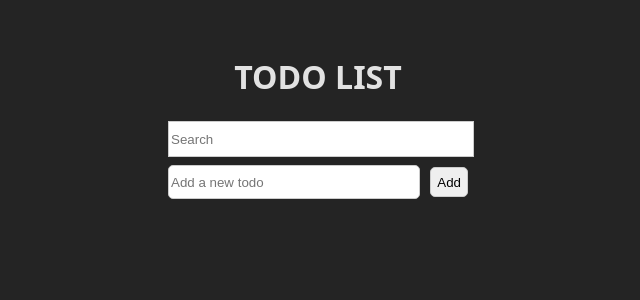
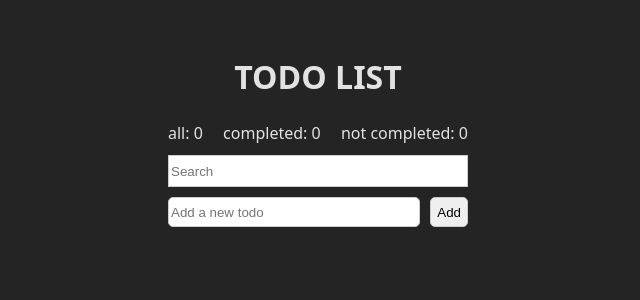
Before and after one commit to srshin2020/todo, a React (Vite) app: page / in a window 1280 px wide. Shown: the top 300 px of the page, without its empty margins (322-962 px from the left). Built offline with nearby package versions, Linux system fonts and the light colour scheme.

Commit message:
[feat] add summary header

```diff
--- a/src/component/App.tsx
+++ b/src/component/App.tsx
@@ -4,6 +4,7 @@ import InputContainer from './app/InputContainer';
 import TodoList from './app/TodoList';
 import AppTitle from './app/AppTitle';
 import SearchBar from './app/SearchBar';
+import TodoCount from './app/TodoCount';
 
 export interface Todo {
     id: number;
@@ -65,6 +66,7 @@ export default function App() {
     return (
         <div className="app-container">
             <AppTitle />
+            <TodoCount todoList={todoList} />
             <SearchBar searchTerm={searchText} setSearchTerm={setSearchText} />
             <TodoList
                 todoList={filteredTodoList}
--- /dev/null
+++ b/src/component/app/TodoCount.css
@@ -0,0 +1,8 @@
+.todo-count {
+    width: 100%;
+    display: flex;
+    justify-content: space-between;
+    align-items: center;
+    margin-bottom: 10px;
+    gap: 10px;
+}
--- /dev/null
+++ b/src/component/app/TodoCount.tsx
@@ -0,0 +1,17 @@
+import type { Todo } from '../App';
+import './TodoCount.css';
+
+export default function TodoCount({ todoList }: { todoList: Todo[] }) {
+    return (
+        <div className="todo-count">
+            <span>all: {todoList.length}</span>
+            <span>
+                completed: {todoList.filter((todo) => todo.completed).length}
+            </span>
+            <span>
+                not completed:{' '}
+                {todoList.filter((todo) => !todo.completed).length}
+            </span>
+        </div>
+    );
+}
--- a/src/index.css
+++ b/src/index.css
@@ -1,3 +1,9 @@
+*,
+*::before,
+*::after {
+    box-sizing: border-box; /* 모든 요소에 border-box 적용 */
+}
+
 :root {
     font-family: system-ui, Avenir, Helvetica, Arial, sans-serif;
     line-height: 1.5;
```
Also changed, not shown: 1 other file (tests, documents, lock files or other folders).
